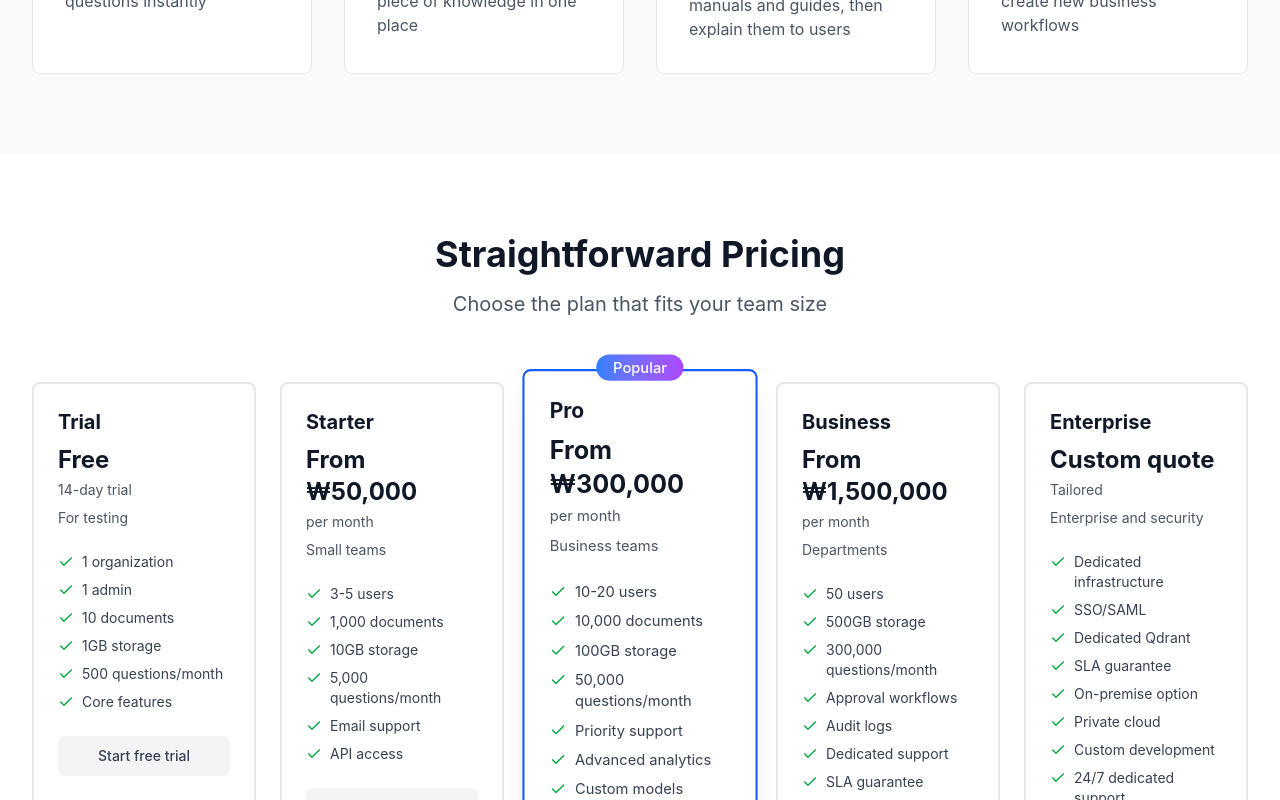
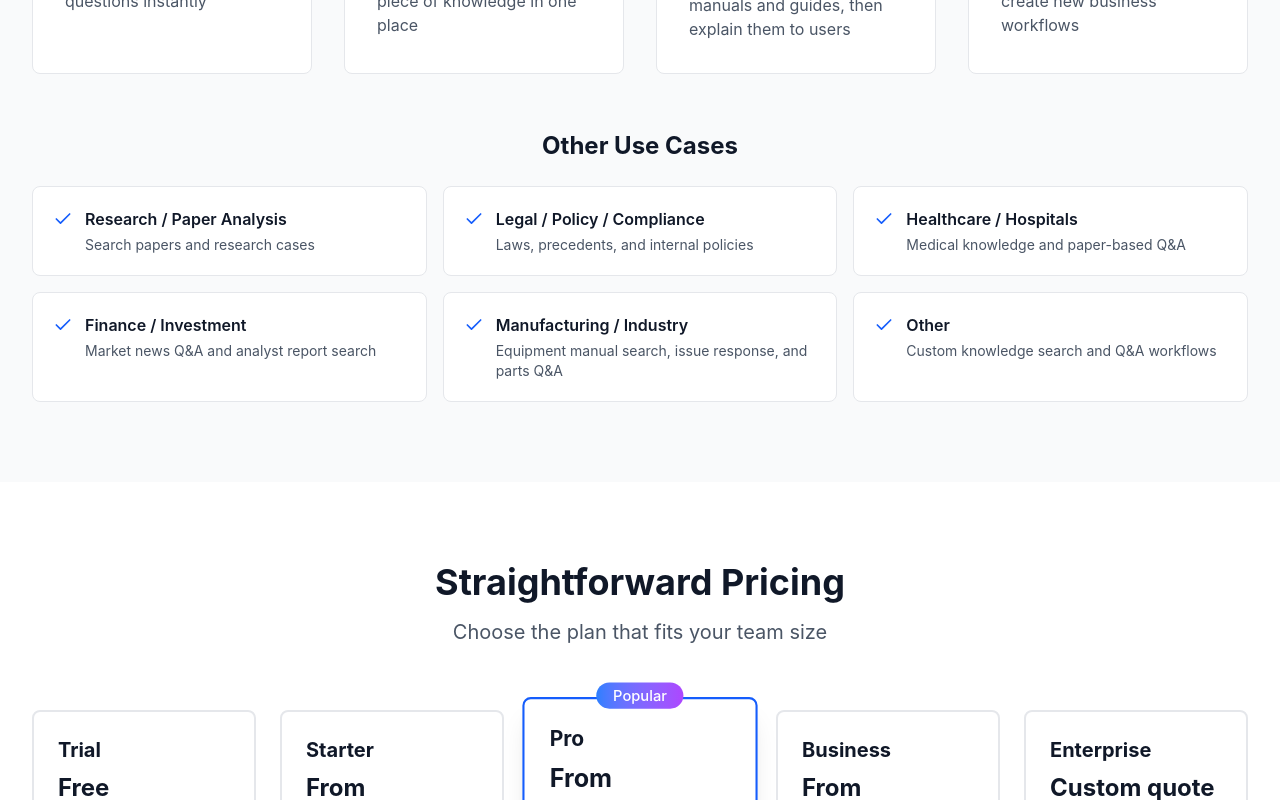
Before and after one commit to icube-x/rago-chat-landing, a React (Vite) app: page / in a window 1280 px wide. Shown: the part 3100-3900 px from the top of the page. Built offline with nearby package versions, Linux system fonts and the light colour scheme.

Commit message:
LandingPage에 "활용사례" 섹션 추가 및 요금제 섹션 내용 업데이트

```diff
--- a/src/app/components/LandingPage.tsx
+++ b/src/app/components/LandingPage.tsx
@@ -81,6 +81,35 @@ const translations = {
         description: '조직의 다양한 서비스와 연동하여 새로운 비즈니스를 창출할 수 있습니다',
       },
     ],
+    otherUseCasesSection: {
+      title: '그밖의 활용사례',
+    },
+    otherUseCases: [
+      {
+        title: '연구활동/논문분석',
+        description: '논문 및 연구사례 조사',
+      },
+      {
+        title: '법률/규정/컴플라이언스',
+        description: '법률, 판례, 내부규정',
+      },
+      {
+        title: '의료/병원',
+        description: '의학지식, 논문 기반 질의응답',
+      },
+      {
+        title: '금융/투자',
+        description: '시장뉴스 QA, 애널리스트 자료 검색',
+      },
+      {
+        title: '제조/산업',
+        description: '설비 메뉴얼 검색, 장애대응, 부품 QA',
+      },
+      {
+        title: '기타',
+        description: '조직별 맞춤 지식 검색 및 QA',
+      },
+    ],
     pricingSection: {
       title: '합리적인 요금제',
       description: '팀의 규모에 맞는 플랜을 선택하세요',
@@ -92,7 +121,7 @@ const translations = {
         price: '무료',
         priceDetail: '14일 체험',
         description: '테스트용',
-        features: ['조직 1개', '관리자 1명', '문서 10개', '저장 공간 1GB', '월 질문 500회', '기본 기능'],
+        features: ['프로젝트 1개', '문서함(캐비닛) 1개', '문서 5개', '저장 공간 30MB', '질문 50회', '제한된 관리자 기능'],
         cta: '무료 체험 시작',
       },
       {
@@ -227,6 +256,35 @@ const translations = {
         description: "Connect with your organization's services and create new business workflows",
       },
     ],
+    otherUseCasesSection: {
+      title: 'Other Use Cases',
+    },
+    otherUseCases: [
+      {
+        title: 'Research / Paper Analysis',
+        description: 'Search papers and research cases',
+      },
+      {
+        title: 'Legal / Policy / Compliance',
+        description: 'Laws, precedents, and internal policies',
+      },
+      {
+        title: 'Healthcare / Hospitals',
+        description: 'Medical knowledge and paper-based Q&A',
+      },
+      {
+        title: 'Finance / Investment',
+        description: 'Market news Q&A and analyst report search',
+      },
+      {
+        title: 'Manufacturing / Industry',
+        description: 'Equipment manual search, issue response, and parts Q&A',
+      },
+      {
+        title: 'Other',
+        description: 'Custom knowledge search and Q&A workflows',
+      },
+    ],
     pricingSection: {
       title: 'Straightforward Pricing',
       description: 'Choose the plan that fits your team size',
@@ -238,7 +296,7 @@ const translations = {
         price: 'Free',
         priceDetail: '14-day trial',
         description: 'For testing',
-        features: ['1 organization', '1 admin', '10 documents', '1GB storage', '500 questions/month', 'Core features'],
+        features: ['1 project', '1 document cabinet', '5 documents', '30MB storage', '50 questions', 'Limited admin features'],
         cta: 'Start free trial',
       },
       {
@@ -720,6 +778,30 @@ export function LandingPage({ onGetStarted, onLogin }: LandingPageProps) {
               );
             })}
           </div>
+
+          <div className="mt-14">
+            <h3 className="text-2xl font-bold text-gray-900 mb-6 text-center">
+              {t.otherUseCasesSection.title}
+            </h3>
+            <div className="grid sm:grid-cols-2 lg:grid-cols-3 gap-4">
+              {t.otherUseCases.map((useCase) => (
+                <div
+                  key={useCase.title}
+                  className="bg-white p-5 rounded-lg border border-gray-200 flex items-start gap-3"
+                >
+                  <Check className="w-5 h-5 text-blue-600 flex-shrink-0 mt-0.5" />
+                  <div>
+                    <h4 className="font-semibold text-gray-900">
+                      {useCase.title}
+                    </h4>
+                    <p className="text-sm text-gray-600 mt-1">
+                      {useCase.description}
+                    </p>
+                  </div>
+                </div>
+              ))}
+            </div>
+          </div>
         </div>
       </section>
 
```
